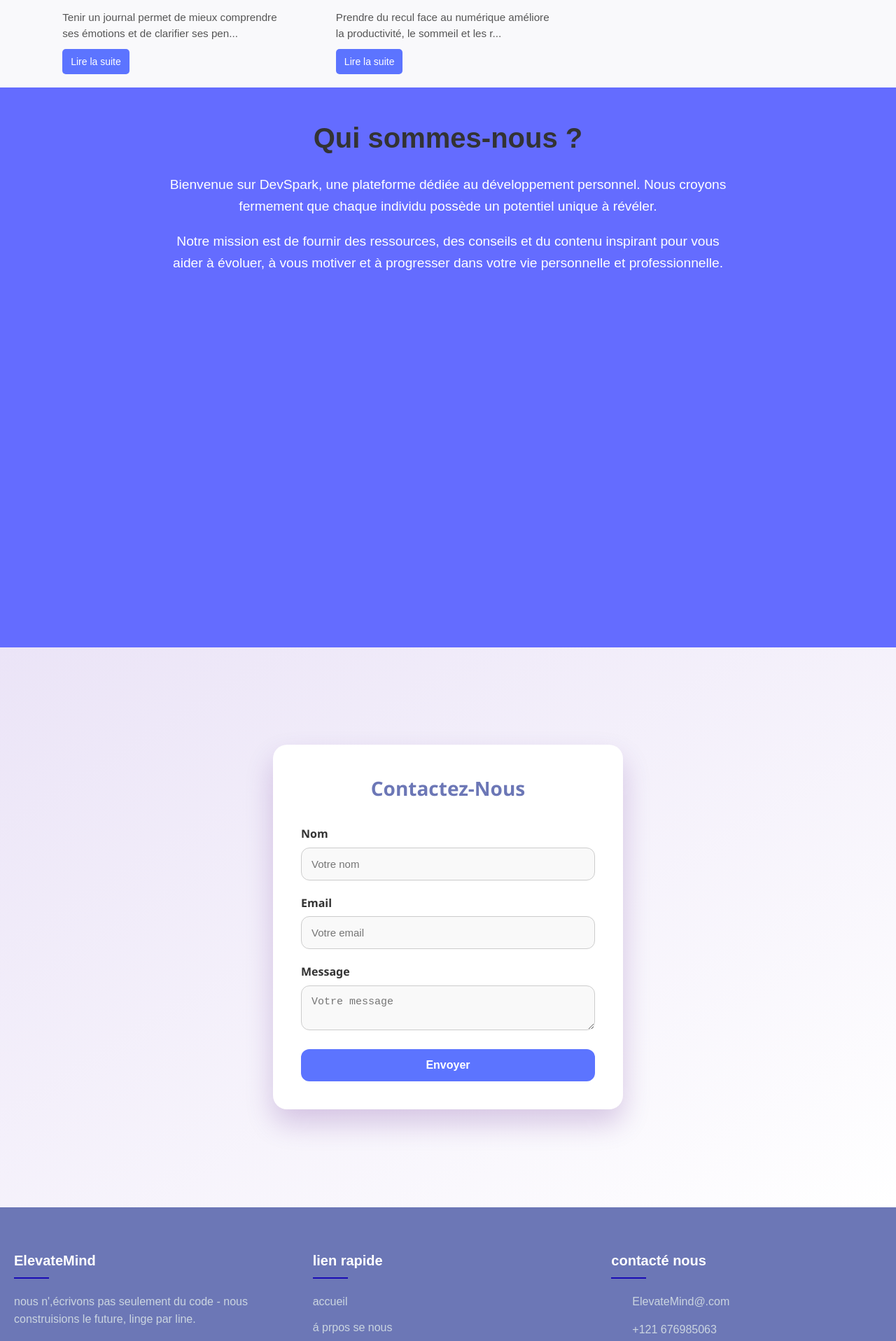
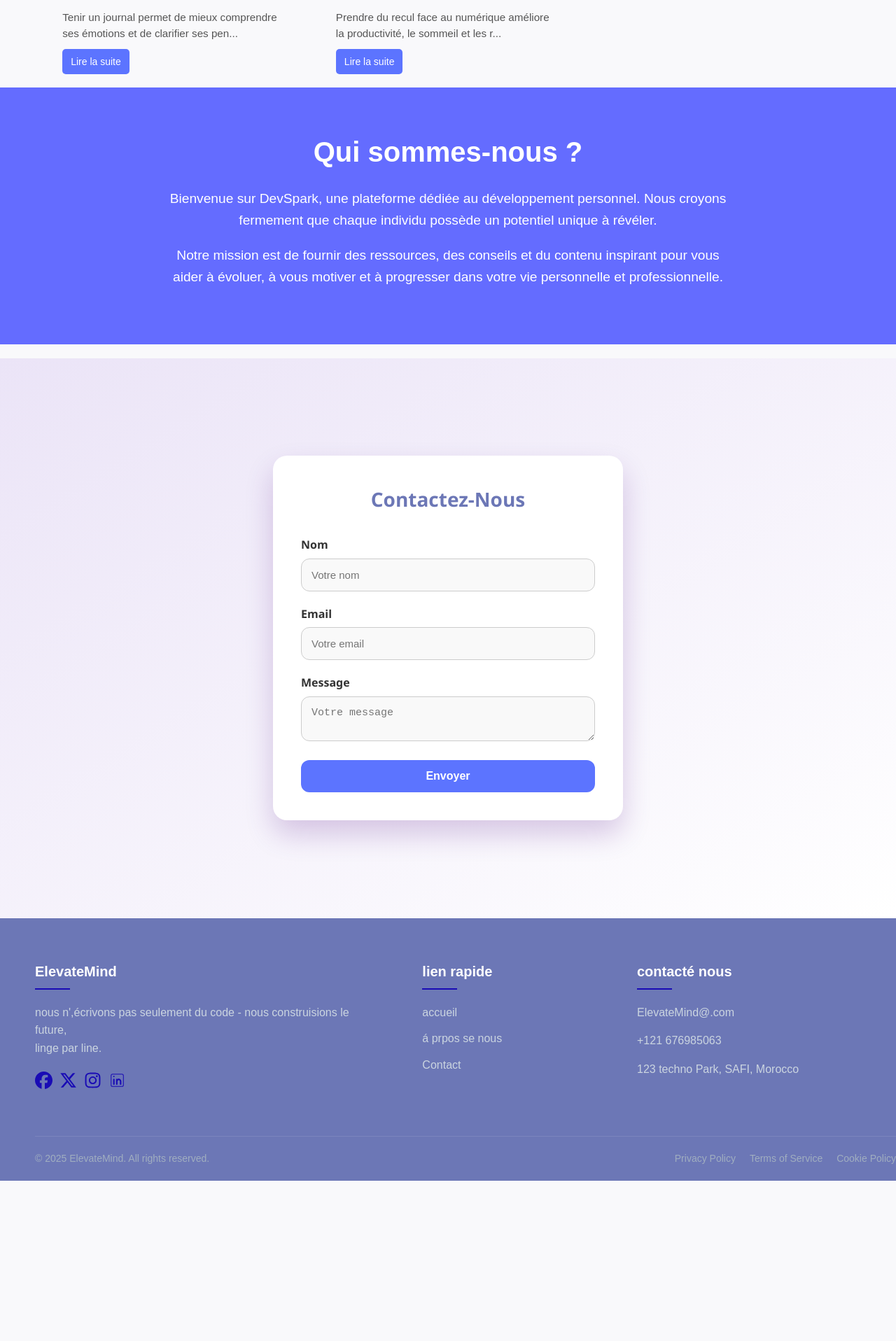
Before and after one commit to CHERRAQI-web/DevSpark, a React (Vite) app: page /contact in a window 1280 px wide. Shown: the part 1623-3539 px from the top of the page at 70% size. After the commit the page ends 3310 px from the top, so only its background shows below. Built offline with nearby package versions, Linux system fonts and the light colour scheme.

Commit message:
Modification

```diff
--- a/src/components/Footer.css
+++ b/src/components/Footer.css
@@ -4,24 +4,27 @@
   color: #fff;
   padding: 60px 0 20px;
   font-family: Arial, sans-serif;
+  padding-left: 50px;
 }
 
 .footer-container {
   width: 100%;
   /* max-width: 1200px; */
   /* margin: 0 auto; */
-  padding: 0 20px;
+ /* padding: 0 20px;*/
 }
 
 .footer-content {
   display: grid;
-  grid-template-columns: repeat(auto-fit, minmax(250px, 1fr));
-  gap: 40px;
+ /* grid-template-columns: repeat(auto-fit, minmax(250px, 1fr));*/
+  grid-template-columns: 2fr 1fr 1.5fr;
+  gap:60px;
   margin-bottom: 40px;
 }
 
 .footer-section {
   margin-bottom: 20px;
+  gap:60px;
 }
 
 .footer-title {
--- a/src/components/Footer.jsx
+++ b/src/components/Footer.jsx
@@ -1,4 +1,3 @@
-import React, { useState } from 'react';
 import './Footer.css';
 import { FaFacebook } from "react-icons/fa6";
 import { FaXTwitter } from "react-icons/fa6";
@@ -7,12 +6,12 @@ import { CiLinkedin } from "react-icons/ci";
 import { Link } from 'react-router-dom';  // Import Link from react-router-dom
 
 const Footer = () => {
-  const [email, setEmail] = useState('');
-  const handleSubmit = (e) => {
-    e.preventDefault();
-    alert(`Thank you for subscribing with: ${email}`);
-    setEmail('');
-  };
+  // const [email, setEmail] = useState('');
+  // // const handleSubmit = (e) => {
+  // //   e.preventDefault();
+  // //   alert(`Thank you for subscribing with: ${email}`);
+  // //   setEmail('');
+  // // };
   return (
     <footer className="footer">
       <div className="footer-container">
@@ -20,7 +19,7 @@ const Footer = () => {
           {/* Company Info */}
           <div className="footer-section">
             <h3 className="footer-title">ElevateMind</h3>
-            <p className="footer-text">nous n',écrivons pas seulement du code - nous construisions le future, linge par line.</p>
+            <p className="footer-text">nous n',écrivons pas seulement du code - nous construisions le future,<br></br> linge par line.</p>
             <div className="social-icons">
             <a href="" style={{ color: "#190bb5" }}>
   <FaFacebook size={25} />
@@ -33,7 +32,7 @@ const Footer = () => {
           </div>
 
           {/* Quick Links */}
-          <div className="footer-section">
+          <div className="footer-section" style={{}}>
             <h3 className="footer-title">lien rapide</h3>
             <ul className="footer-links">
               <li><a href="#">accueil</a></li>
@@ -47,15 +46,13 @@ const Footer = () => {
             <h3 className="footer-title">contacté nous</h3>
             <ul className="contact-info">
               <li>
-                <i className="fas fa-envelope"></i>
+
                 <a href="mailto:info@company.com">ElevateMind@.com</a>
               </li>
               <li>
-                <i className="fas fa-phone"></i>
                 <a href="tel:+1234567890">+121 676985063</a>
               </li>
               <li>
-                <i className="fas fa-map-marker-alt"></i>
                 <span>123 techno Park, SAFI, Morocco</span>
               </li>
             </ul>
--- a/src/components/Quisommesnous.css
+++ b/src/components/Quisommesnous.css
@@ -1,15 +1,17 @@
 .qui-sommes-nous-container {
     background-color: #646cff;
     color: white;
-    min-height: 100vh;
-    padding: 40px;
+    /*min-height: 100vh;*/
+    padding: 60px;
     font-family: Arial, sans-serif;
     text-align: center;
+    margin-bottom:20px;
   }
 
   .qui-sommes-nous-container h1 {
     font-size: 2.5em;
     margin-bottom: 20px;
+    color: white;
   }
 
   .qui-sommes-nous-container p {
```
